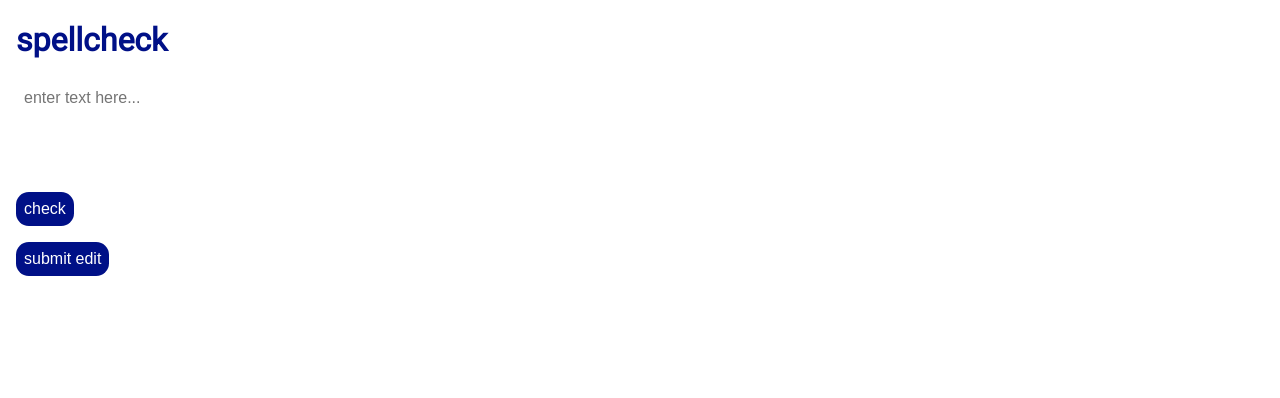
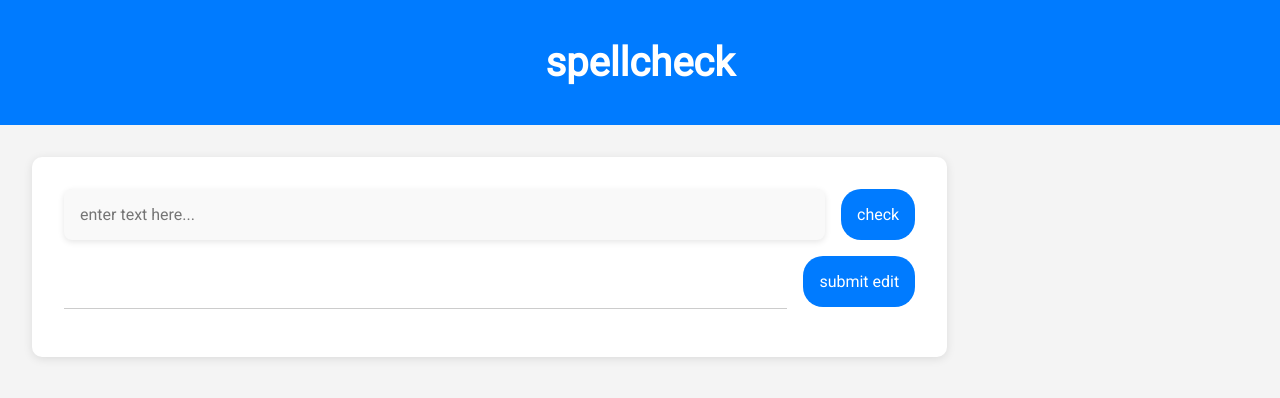
Before and after one commit to tracyywei/alttext-study, a Flask app: page / in a window 1280 px wide. Shown: the top 398 px of the page. Run offline with Flask 2, Linux system fonts and the light colour scheme.

Commit message:
updated css

```diff
--- a/static/style.css
+++ b/static/style.css
@@ -2,46 +2,78 @@
 
 body {
   font-family: 'Roboto', sans-serif;
-  margin: 1rem;
+  margin: 0;
+  padding: 0;
+  background-color: #f4f4f4;
 }
 
-h1 {
-  color: rgb(0, 16, 135);
+header {
+  background-color: #007bff;
+  color: white;
+  text-align: center;
+  padding: 0.75rem;
+  font-size: 1.25rem;
+}
+
+.widthContainer {
+  /* max-width: 800px; */
+  margin: 0 auto;
+  padding: 2rem;
+  display: flex;
+  flex-grow: 1;
+  flex-direction: row;
+}
+
+.buttonContainer {
+  display: flex;
+  flex-direction: row;
+}
+
+.buttonContainer > button {
+  margin-left: 1rem;
+  height: fit-content;
+}
+
+form {
+  background-color: #ffffff;
+  border-radius: 10px;
+  box-shadow: 0 2px 10px rgba(0, 0, 0, 0.1);
+  padding: 2rem;
+  display: flex;
+  flex-direction: column;
+  width: 70%;
+}
+
+input {
+  font-family: "Roboto", sans-serif;
+  border: none;
+  border-radius: 8px;
+  font-size: 1rem;
+  padding: 1rem;
+  background-color: #f9f9f9;
+  margin-bottom: 1rem;
+  box-shadow: 0 2px 6px rgba(0, 0, 0, 0.1);
+  width: 90%;
+}
+
+button {
+  font-family: "Roboto", sans-serif;
+  border: none;
+  border-radius: 20px;
+  padding: 1rem;
+  font-size: 1rem;
+  color: white;
+  cursor: pointer;
+  background-color: #007bff;
 }
 
 h2 {
   font-size: 18px;
-  color: rgb(0, 16, 135);
-  margin: 0.5rem;
-  margin-top: 2rem;
-}
-
-input {
-  display: flex;
-  font-family: "Quicksand", sans-serif;
-  border: none;
-  border-radius: 0.5rem;
-  font-size: 1rem;
-  padding: 0.5rem;
-}
-
-button {
-  font-family: "Quicksand", sans-serif;
-  border: none;
-  border-radius: 0.8rem;
-  font-size: 1rem;
-  min-width: 0;
-  margin-top: 1rem;
-  padding: 0.5rem;
-  background-color: rgb(0, 16, 135);
-  color: white;
-  width: fit-content;
-}
-
-.widthContainer {
-  display: flex;
-  flex-grow: 1;
-  flex-direction: row;
+  color: #333;
+  margin-bottom: 1rem;
+  border-bottom: 1px solid #ccc;
+  padding-bottom: 1rem;
+  width: 85%;
 }
 
 .misspelled {
@@ -50,36 +82,19 @@ button {
   cursor: pointer;
 }
 
-.resolve {
-  width: 2rem;
-  height: 2rem;
+.misspelled:hover {
+  background-color: #ffcfcb;
 }
 
 #suggestionCard {
-  border-style: solid;
-  border-color: red;
-  border-radius: 0.8rem;
-  margin-bottom: 0.75rem;
+  background-color: #fff;
   color: red;
+  box-shadow: 0 2px 10px rgba(255, 0, 0, 0.403);
+  border-radius: 8px;
   padding: 1rem;
+  margin-bottom: 1rem;
 }
 
 #suggestionCard.hidden {
   display: none;
 }
-
-
-#textarea {
-  flex-grow: 1;
-  display: flex;
-  flex-direction: column;
-}
-
-#sidebar {
-  flex-grow: 1;
-  display: flex;
-  flex-direction: column;
-  justify-content: flex-start;
-  gap: 1rem;
-  margin-left: 1rem;
-}
--- a/templates/index.html
+++ b/templates/index.html
@@ -6,21 +6,31 @@
   <link rel="stylesheet" type="text/css" href="{{ url_for('static', filename='style.css') }}">
   <script type="text/javascript" src="{{ url_for('static', filename='script.js') }}"></script>
   <script src="https://ajax.googleapis.com/ajax/libs/jquery/3.5.1/jquery.min.js"></script>
+
   <script>
     $(document).ready(function () {
       var suggestions = JSON.parse('{{ suggestions|safe }}');
+      var clickedWords = new Set(); // Store the already clicked misspelled words
 
       $(".misspelled").click(function () {
         var word = $(this).data("word");
+        if (!clickedWords.has(word)) { // Check if the word has not been clicked before
+          clickedWords.add(word); // Add the word to the clickedWords set
           var suggestion = suggestions[word];
           var elem = document.querySelector("#suggestionCard").cloneNode(true);
           elem.classList.remove("hidden");
           elem.querySelector("#error").textContent = "Spelling mistake for " + word;
           elem.querySelector("#suggestions").textContent = "You may mean: " + suggestion;
+          elem.querySelector(".suggButton").addEventListener("click", function () {
+            elem.remove(); // Remove the suggestion card from the DOM when the "resolve" button is clicked
+            $(".misspelled[data-word='" + word + "']").removeClass("misspelled"); // Remove the misspelled styling
+          });
           document.querySelector("#suggContainer").append(elem);
+        }
       });
     });
   </script>
+
 </head>
 
 <body>
@@ -29,10 +39,14 @@
   </header>
   <div class="widthContainer">
     <form id="textarea" action="{{ url_for('getText')}}" method="post">
+      <div class="buttonContainer">
         <input id="text-input" placeholder="enter text here..." name="myText"></input>
+        <button type="submit">check</button>
+      </div>
+      <div class="buttonContainer">
         <h2 contenteditable="true" name="editedText">{{ corrected_text | safe }}</h2>
-      <button type="submit">check</button>
         <button type="submit">submit edit</button>
+      </div>
     </form>
 
     <div id="sidebar">
@@ -40,7 +54,7 @@
         <div id="suggestionCard" class="hidden">
           <h3 id="error"></h3>
           <p id="suggestions"></p>
-          <img class="resolve" src="{{ url_for('static', filename='images/added.png') }}" alt="R button">
+          <button type="submit" class="suggButton">resolve</button>
         </div>
       </div>
     </div>
```
Lines whose indentation alone changed are shown as unchanged.
